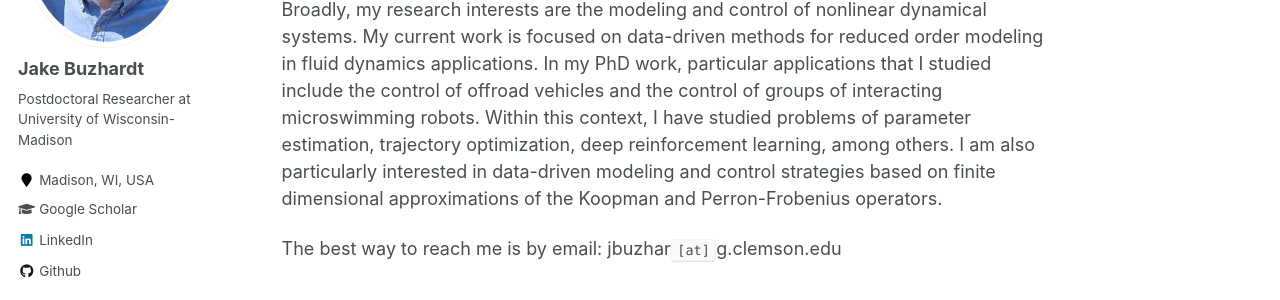
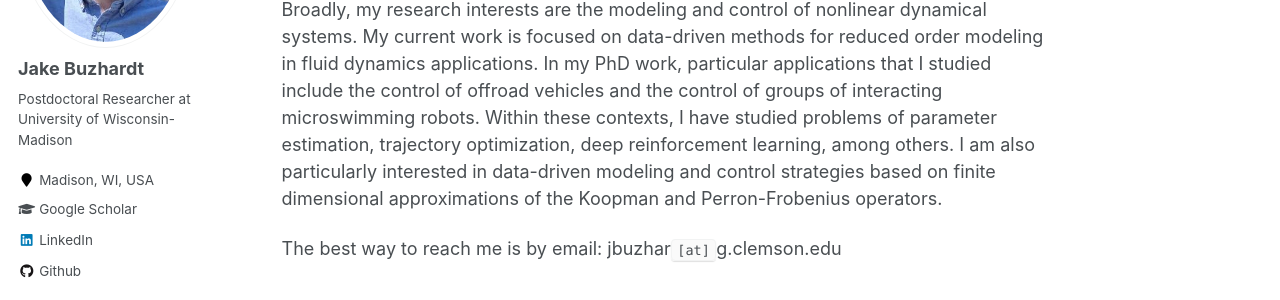
Before and after one commit to jbuzhar/jbuzhar.github.io, a Jekyll site: the page built from _pages/about.md, in a window 1280 px wide. Shown: the part 304-604 px from the top of the page. Built offline with Jekyll 4.4.1, drawn with Linux system fonts in a browser that asks for light colours.

Commit message:
Update about.md

```diff
--- a/_pages/about.md
+++ b/_pages/about.md
@@ -6,6 +6,6 @@ My name is Jake Buzhardt and I am a postdoctoral researcher in the Department of
 
 I completed my PhD in Mechanical Engineering in 2023 at Clemson University, where I worked with Phanindra Tallapragada in the [Applied Dynamical Systems Lab](http://ptallap.people.clemson.edu/).
 
-Broadly, my research interests are the modeling and control of nonlinear dynamical systems.  My current work is focused on data-driven methods for reduced order modeling in fluid dynamics applications.   In my PhD work, particular applications that I studied include the control of offroad vehicles and the control of groups of interacting microswimming robots.  Within this context, I have studied problems of parameter estimation, trajectory optimization, deep reinforcement learning, among others.  I am also particularly interested in data-driven modeling and control strategies based on finite dimensional approximations of the Koopman and Perron-Frobenius operators.
+Broadly, my research interests are the modeling and control of nonlinear dynamical systems.  My current work is focused on data-driven methods for reduced order modeling in fluid dynamics applications.   In my PhD work, particular applications that I studied include the control of offroad vehicles and the control of groups of interacting microswimming robots.  Within these contexts, I have studied problems of parameter estimation, trajectory optimization, deep reinforcement learning, among others.  I am also particularly interested in data-driven modeling and control strategies based on finite dimensional approximations of the Koopman and Perron-Frobenius operators.
 
 The best way to reach me is by email:  jbuzhar`[at]`g.clemson.edu
```
